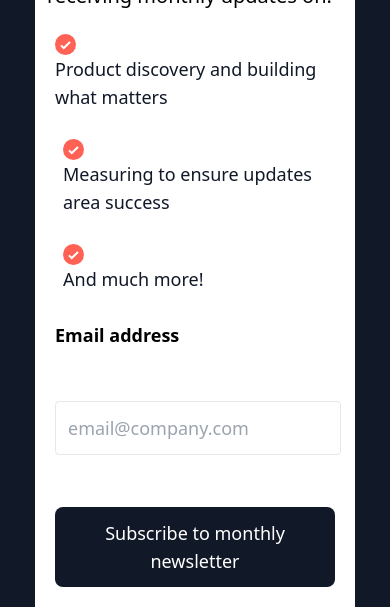
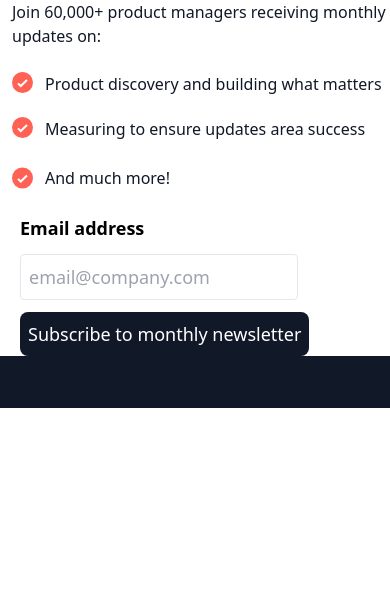
Before and after one commit to TheAwesomeTechGirl/newsletter-sign-up-with-success-message-main, a website: page index.html in a window 390 px wide. Shown: the part 436-1043 px from the top of the page. After the commit the page ends 844 px from the top, so only its background shows below. Drawn offline with Linux system fonts and the light colour scheme.

Commit message:
Added the responsiveness with Tailwindcss

```diff
--- a/index.html
+++ b/index.html
@@ -10,36 +10,41 @@
 </head>
 <body>
   <!-- Sign-up form start -->
-  <section class="w-screen h-full bg-gray-900  font-roboto flex justify-center items-center">
+  <div class=" font-roboto  overflow-hidden flex flex-col  justify-center items-center bg-gray-900 min-h-screen ">
 
-  <div class=" w-80  h-full bg-white ">
-      <img src="assets/images/illustration-sign-up-mobile.svg" >
+  <div class="   md:flex md:flex-row-reverse md:border md:border-white md:shadow-lg md:rounded-lg  bg-white  md:w-7/12 md:space-x-3  items-center">
+<div class="block sm:hidden w-full"><img src="assets/images/illustration-sign-up-mobile.svg"  ></div>
 
-          <h1 class="font-normal text-5xl text-gray-900 mt-7 ml-3 " >Stay updated!</h1>
+    <div class="hidden sm:block w-fit "><img src="assets/images/illustration-sign-up-desktop.svg" ></div>
 
-        <P class="font-normal text-xl text-grey-200 my-6 ml-3">
+          <div class="mt-4">
+            <h1 class="md:font-bold font-normal text-5xl text-gray-900 mt-7 ml-2 " >Stay updated!</h1>
+
+        <P class=" font-medium md:text-lgtext-base text-gray-900 my-6 ml-3">
           Join 60,000+ product managers receiving monthly updates on:
         </P>
-      <div class="font-normal text-lg text-gray-900">
-      <div class=" m-5">
-       <img src="assets/images/icon-list.svg" alt="img" class="mr-10"><span class=" ml-25 mb-10">Product discovery and building what matters</span>
+      <div class="flex flex-col space-x-3  text-base text-gray-900">
+      <div class="flex ml-3 mb-2">
+        <img src="assets/images/icon-list.svg" alt="img" class="mb-4">
+       <p class=" ml-3">Product discovery and building what matters</p>
       </div>
 
-      <div class="m-7">
+      <div class="flex mb-3">
+        <img src="assets/images/icon-list.svg" alt="img" class="mb-4">
+        <p class=" ml-3">Measuring to ensure updates area success</p>
+      </div>
+      <div class="flex mb-3">
         <img src="assets/images/icon-list.svg" alt="img">
-        <p>Measuring to ensure updates area success</p>
-      </div>
-      <div class="m-7">
-        <img src="assets/images/icon-list.svg" alt="img">
-        <p>And much more!</p>
+        <p class=" ml-3">And much more!</p>
       </div>
       </div>
 
       <form class="form" action="success.html" method="GET">
-      <div class="m-5">
+      <div class="mb-3 mt-3 ml-5">
         <label for="email" class="text-dark-slate-gray  text-lg font-semibold">Email address</label>
-       <!--<label
+      <!---- <label
           for="invalid"
+          class="text-dark-slate-gray  text-lg font-semibold text"
           id="test"
           >Valid email required</label>-->
       </div>
@@ -48,14 +53,14 @@
         placeholder="email@company.com"
         name="email"
         id="email"
-       class=" text-black border-gray-200 border text-lg p-3 rounded ml-5 my-8"
+       class=" text-black border-gray-200 border text-lg p-2 rounded ml-5 mb-3 md:ml-3 "
           autoComplete="off"
         required
       />
 
-      <button class="lg:text-base text-lg hover-gradient bg-gray-900 p-3 rounded-lg outline-none border-none text-white m-5 my-5" type="submit">Subscribe to monthly newsletter</button>
+      <button class="lg:text-base text-lg hover-gradient bg-gray-900 p-2 rounded-lg outline-none border-none text-white ml-5 md:mb-7 " type="submit">Subscribe to monthly newsletter</button>
       </form>
-
+          </div>
   </div>
 <!--
   <div class="attribution">
@@ -63,7 +68,7 @@
     Coded by <a href="#">Tuke Glory</a>.
   </div>--->
 
-</section>
+</div>
 </body>
   <!-- Sign-up form end -->
 
```
Also changed, not shown: success.html (+8 -9 lines), README-template.md, README.md (deleted), assets/images/Screenshot 2023-09-07 133110.jpg (added), component/output.css.
